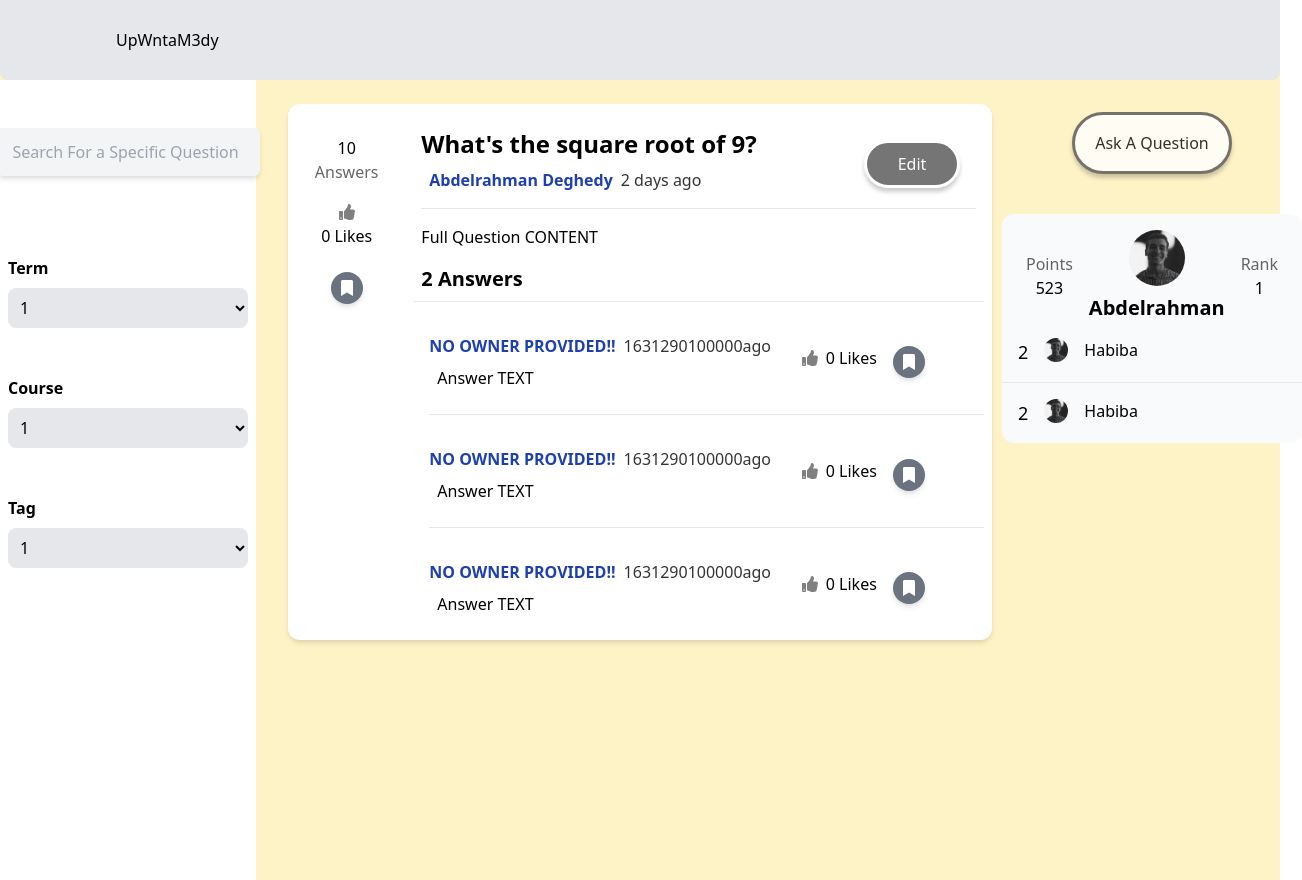
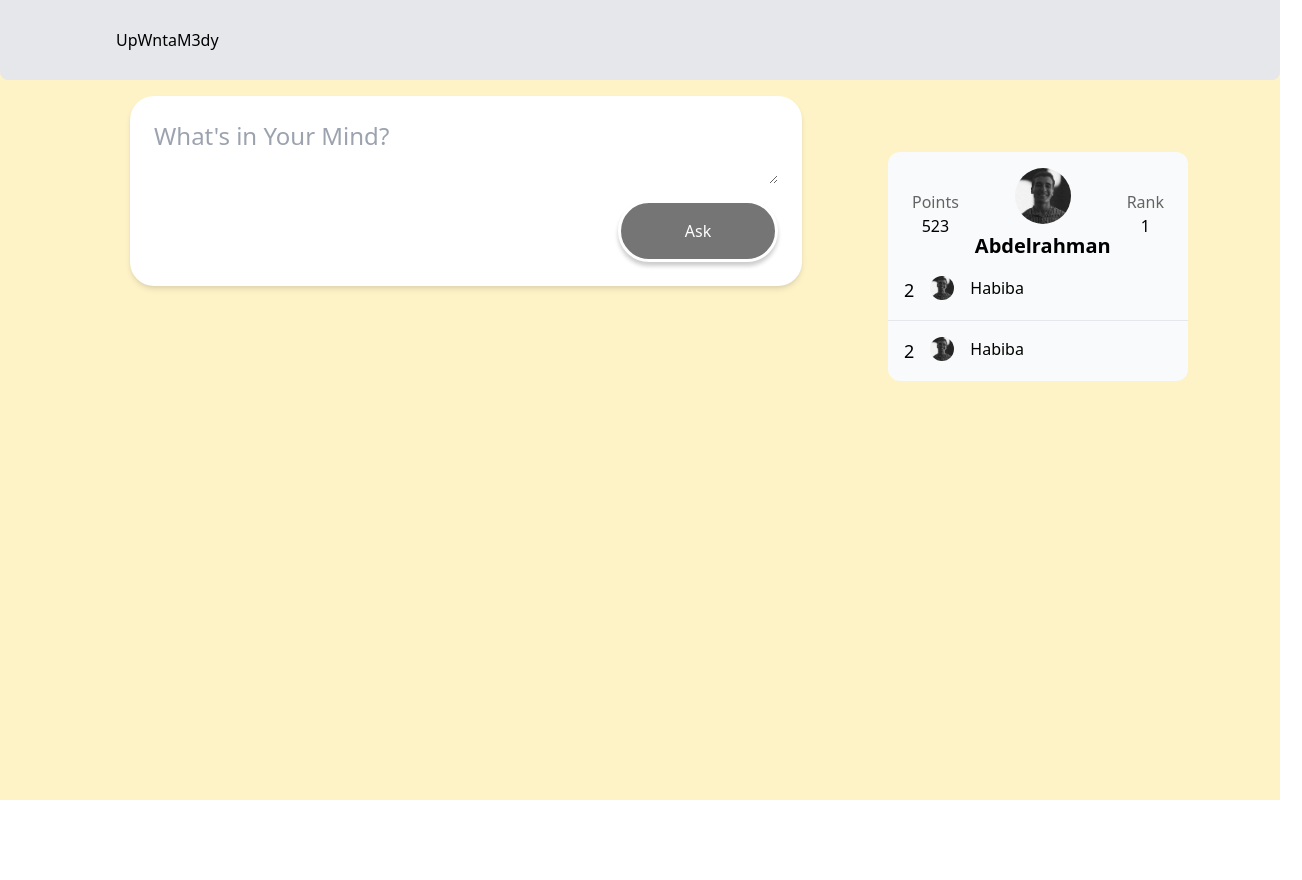
Before and after one commit to AbdelrahmanDeghedy/UpWntaM3dy, a Vue app in the folder upwntam3dy/: page /questions/ask in a window 1280 px wide. Shown: the whole page, 1302 px wide, since content can reach past the window. After the commit the page ends 800 px from the top, so only its background shows below. Built offline with nearby package versions, Linux system fonts and the light colour scheme.

Commit message:
Added QuestionCreate Component

```diff
--- a/upwntam3dy/src/App.vue
+++ b/upwntam3dy/src/App.vue
@@ -1,121 +1,15 @@
 <template>
   <div class="bg-yellow-100 min-h-screen">
     <the-navbar />
-    <question-layout>
+    <question-layout class="mt-4">
       <template #questionDetail>
-        <!--  -->
-        <div class="shadow-md bg-white flex rounded-xl overflow-hidden m-2">
-          <div class="py-6 w-1/6 flex flex-col">
-            <div class="flex flex-col items-center my-2">
-              <div>{{ answersNumber }} 10</div>
-              <div class="opacity-60">Answers</div>
-            </div>
-
-            <!-- Likes -->
-            <div class="flex flex-col items-center my-2">
-              <div class="cursor-pointer">
-                <font-awesome-icon
-                  icon="thumbs-up"
-                  :style="{ color: 'gray' }"
-                />
-              </div>
-              <div>{{ likes }}0 Likes</div>
-            </div>
-
-            <!-- Bookmark -->
-            <div class="flex flex-col items-center my-2">
-              <div
-                class="mt-2 bg-gray-500 w-8 h-8 flex items-center justify-center rounded-full shadow-md cursor-pointer"
-              >
-                <font-awesome-icon
-                  icon="bookmark"
-                  :style="{ color: 'white' }"
-                />
-              </div>
-            </div>
-          </div>
-
-          <div class="flex flex-col w-5/6">
-            <div class="flex justify-between">
-              <div class="py-6 w-4/6 ml-4">
-                <div class="text-2xl font-semibold cursor-pointer">
-                  What's the square root of 9?
-                  {{ text }}
-                </div>
-                <div class="flex ml-2 my-2">
-                  <div class="text-blue-800 font-bold">
-                    {{ owner }}Abdelrahman Deghedy
-                  </div>
-                  <div class="opacity-80 ml-2">{{ time }}2 days ago</div>
-                </div>
-              </div>
-
-              <div class="flex items-center mr-8">
-                <the-button content="Edit" type="secondary" size="small" />
-              </div>
-            </div>
-
-            <hr class="mx-4 -mt-4" />
-            <div class="mt-4">
-              <div class="ml-4 mb-4">
-                Full Question CONTENT
-              </div>
-
-              <div class="font-bold text-xl mb-2 ml-4">
-                2 Answers
-              </div>
-
-              <hr class="mx-2" />
-
-              <!-- Answers -->
-              <div class="ml-4">
-                <answer-card />
-                <hr class="mx-2" />
-
-                <answer-card />
-                <hr class="mx-2" />
-
-                <answer-card />
-              </div>
-            </div>
-          </div>
-        </div>
-        <!--  -->
+        <question-detail />
       </template>
       <template #questions>
-        <div>
-          <!-- Filter By Date Buttons -->
-          <div class="flex justify-end">
-            <the-button
-              class="mr-4"
-              content="Month"
-              type="ternary"
-              size="small"
-            />
-            <the-button
-              class="mr-4"
-              content="Week"
-              type="ternary"
-              size="small"
-            />
-            <the-button
-              class="mr-4"
-              content="Day"
-              type="ternary"
-              size="small"
-            />
-          </div>
-          <!-- Question cards -->
-          <div class="flex flex-col mt-4 h-screen">
-            <question-card
-              :likes="10"
-              owner="Abdelrahman Deghedy"
-              text="What is the square root of 9?"
-              :answersNumber="8"
-              :time="Date.now()"
-            />
-          </div>
-        </div>
+        <questions />
+      </template>
+      <template #questionCreate>
+        <question-create />
       </template>
     </question-layout>
   </div>
@@ -123,27 +17,27 @@
 
 <script>
 import "./index.css";
-import TheNavbar from "./components/TheNavbar.vue";
-import TheButton from "./components/TheButton.vue";
-import QuestionCard from "./components/QuestionCard.vue";
+import TheNavbar from "@/components/TheNavbar.vue";
 
-// import LeaderboardCard from "./components/LeaderboardCard.vue";
-// import TheSelector from "./components/TheSelector.vue";
-import QuestionLayout from "./layouts/QuestionLayout.vue";
-import AnswerCard from "@/components/AnswerCard";
+import QuestionLayout from "@/layouts/QuestionLayout.vue";
+import QuestionDetail from "@/components/QuestionDetail.vue";
+import Questions from "@/components/Questions.vue";
+// import TheButton from "@/components/TheButton.vue";
+import QuestionCreate from "@/components/QuestionCreate.vue";
 
 export default {
   components: {
     TheNavbar,
-    TheButton,
-    QuestionCard,
-    // LeaderboardCard,
-    // TheSelector,
     QuestionLayout,
-    AnswerCard,
+    QuestionDetail,
+    Questions,
+    // TheButton,
+    QuestionCreate,
   },
   data() {
-    return {};
+    return {
+      //
+    };
   },
 };
 </script>
--- /dev/null
+++ b/upwntam3dy/src/components/FilterNavBar.vue
@@ -0,0 +1,34 @@
+<template>
+  <div class="h-screen bg-white p-4 -mt-4 mr-6">
+    <!-- Search Input -->
+    <div class="flex justify-center mt-8">
+      <input
+        type="text"
+        placeholder="Search For a Specific Question"
+        class="h-8 rounded-md shadow-md outline-none p-4 py-6 text-l bg-gray-100"
+      />
+    </div>
+
+    <!-- Selection Items -->
+    <div class="mt-14 flex flex-col items-center">
+      <the-selector defaultChoice="1" label="Term" :values="['1', '2']" />
+      <the-selector defaultChoice="1" label="Course" :values="['1', '2']" />
+      <the-selector defaultChoice="1" label="Tag" :values="['1', '2']" />
+    </div>
+  </div>
+</template>
+
+<script>
+import TheSelector from "@/components/TheSelector.vue";
+
+export default {
+  components: {
+    TheSelector,
+  },
+  data() {
+    return {
+      //
+    };
+  },
+};
+</script>
--- /dev/null
+++ b/upwntam3dy/src/components/QuestionCreate.vue
@@ -0,0 +1,27 @@
+<template>
+  <div class="bg-white rounded-3xl p-6 flex flex-col shadow-md">
+    <textarea
+      type="text"
+      class="outline-none text-2xl"
+      placeholder="What's in Your Mind?"
+    />
+    <div class="flex justify-end">
+      <the-button class="mt-4" content="Ask" size="large" type="secondary" />
+    </div>
+  </div>
+</template>
+
+<script>
+import TheButton from "@/components/TheButton.vue";
+
+export default {
+  components: {
+    TheButton,
+  },
+  data() {
+    return {
+      //
+    };
+  },
+};
+</script>
--- /dev/null
+++ b/upwntam3dy/src/components/QuestionDetail.vue
@@ -0,0 +1,89 @@
+<template>
+  <div class="shadow-md bg-white flex rounded-xl overflow-hidden m-2">
+    <div class="py-6 w-1/6 flex flex-col">
+      <div class="flex flex-col items-center my-2">
+        <div>{{ answersNumber }} 10</div>
+        <div class="opacity-60">Answers</div>
+      </div>
+
+      <!-- Likes -->
+      <div class="flex flex-col items-center my-2">
+        <div class="cursor-pointer">
+          <font-awesome-icon icon="thumbs-up" :style="{ color: 'gray' }" />
+        </div>
+        <div>{{ likes }}0 Likes</div>
+      </div>
+
+      <!-- Bookmark -->
+      <div class="flex flex-col items-center my-2">
+        <div
+          class="mt-2 bg-gray-500 w-8 h-8 flex items-center justify-center rounded-full shadow-md cursor-pointer"
+        >
+          <font-awesome-icon icon="bookmark" :style="{ color: 'white' }" />
+        </div>
+      </div>
+    </div>
+
+    <div class="flex flex-col w-5/6">
+      <div class="flex justify-between">
+        <div class="py-6 w-4/6 ml-4">
+          <div class="text-2xl font-semibold cursor-pointer">
+            What's the square root of 9?
+            {{ text }}
+          </div>
+          <div class="flex ml-2 my-2">
+            <div class="text-blue-800 font-bold">
+              {{ owner }}Abdelrahman Deghedy
+            </div>
+            <div class="opacity-80 ml-2">{{ time }}2 days ago</div>
+          </div>
+        </div>
+
+        <div class="flex items-center mr-8">
+          <the-button content="Edit" type="secondary" size="small" />
+        </div>
+      </div>
+
+      <hr class="mx-4 -mt-4" />
+      <div class="mt-4">
+        <div class="ml-4 mb-4">
+          Full Question CONTENT
+        </div>
+
+        <div class="font-bold text-xl mb-2 ml-4">
+          2 Answers
+        </div>
+
+        <hr class="mx-2" />
+
+        <!-- Answers -->
+        <div class="ml-4">
+          <answer-card />
+          <hr class="mx-2" />
+
+          <answer-card />
+          <hr class="mx-2" />
+
+          <answer-card />
+        </div>
+      </div>
+    </div>
+  </div>
+</template>
+
+<script>
+import AnswerCard from "@/components/AnswerCard";
+import TheButton from "@/components/TheButton";
+
+export default {
+  components: {
+    AnswerCard,
+    TheButton,
+  },
+  data() {
+    return {
+      //
+    };
+  },
+};
+</script>
--- /dev/null
+++ b/upwntam3dy/src/components/Questions.vue
@@ -0,0 +1,37 @@
+<template>
+  <div>
+    <!-- Filter By Date Buttons -->
+    <div class="flex justify-end">
+      <the-button class="mr-4" content="Month" type="ternary" size="small" />
+      <the-button class="mr-4" content="Week" type="ternary" size="small" />
+      <the-button class="mr-4" content="Day" type="ternary" size="small" />
+    </div>
+    <!-- Question cards -->
+    <div class="flex flex-col mt-4 h-screen">
+      <question-card
+        :likes="10"
+        owner="Abdelrahman Deghedy"
+        text="What is the square root of 9?"
+        :answersNumber="8"
+        :time="Date.now()"
+      />
+    </div>
+  </div>
+</template>
+
+<script>
+import TheButton from "@/components/TheButton.vue";
+import QuestionCard from "@/components/QuestionCard.vue";
+
+export default {
+  components: {
+    TheButton,
+    QuestionCard,
+  },
+  data() {
+    return {
+      //
+    };
+  },
+};
+</script>
--- a/upwntam3dy/src/layouts/QuestionLayout.vue
+++ b/upwntam3dy/src/layouts/QuestionLayout.vue
@@ -1,33 +1,20 @@
 <template>
-  <div>
-    <!-- Page Content -->
-    <div class="flex mt-4">
-      <div class="w-1/5 h-screen bg-white p-4 -mt-4 mr-6">
-        <!-- Search Input -->
-        <div class="flex justify-center mt-8">
-          <input
-            type="text"
-            placeholder="Search For a Specific Question"
-            class="h-8 rounded-md shadow-md outline-none p-4 py-6 text-l bg-gray-100"
-          />
-        </div>
-
-        <!-- Selection Items -->
-        <div class="mt-14 flex flex-col items-center">
-          <the-selector defaultChoice="1" label="Term" :values="['1', '2']" />
-          <the-selector defaultChoice="1" label="Course" :values="['1', '2']" />
-          <the-selector defaultChoice="1" label="Tag" :values="['1', '2']" />
-        </div>
-      </div>
-
-      <div class="w-3/5">
-        <!-- Add v-if using vue router-->
-        <!-- <slot name="questions"></slot> -->
-        <slot name="questionDetail"></slot>
+  <div :class="(mode === 'questionDetails' || 'questionCreate') && 'px-20'">
+    <div class="flex justify-around">
+      <filter-nav-bar v-if="mode === 'questions'" class="w-1/5" />
+      <div :class="mode === 'questionDetails' ? 'w-4/5' : 'w-3/5'">
+        <slot v-if="mode === 'questions'" name="questions"></slot>
+        <slot v-if="mode === 'questionDetails'" name="questionDetail"></slot>
+        <slot v-if="mode === 'questionCreate'" name="questionCreate"></slot>
       </div>
 
       <div class="w-1/5 ml-6 flex flex-col items-center mt-4">
-        <the-button content="Ask A Question" type="primary" size="large" />
+        <the-button
+          v-if="mode !== 'questionCreate'"
+          content="Ask A Question"
+          type="primary"
+          size="large"
+        />
         <leaderboard-card />
       </div>
     </div>
@@ -35,23 +22,21 @@
 </template>
 
 <script>
-// import TheNavbar from "@/components/TheNavbar.vue";
 import TheButton from "@/components/TheButton.vue";
-// import QuestionCard from "@/components/QuestionCard.vue";
 
 import LeaderboardCard from "@/components/LeaderboardCard.vue";
-import TheSelector from "@/components/TheSelector.vue";
+import FilterNavBar from "@/components/FilterNavBar.vue";
 
 export default {
   components: {
-    // TheNavbar,
     TheButton,
-    // QuestionCard,
     LeaderboardCard,
-    TheSelector,
+    FilterNavBar,
   },
   data() {
-    return {};
+    return {
+      mode: "questionCreate", // questions, questionDetails, or questionCreate
+    };
   },
 };
 </script>
```
